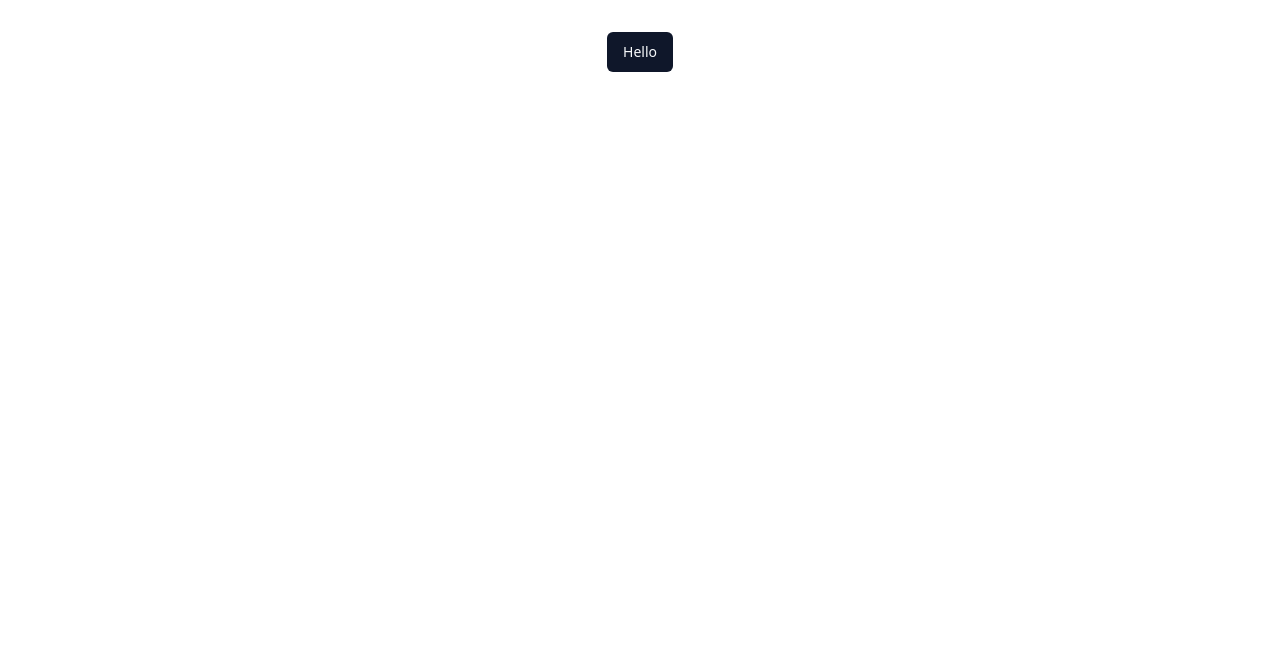
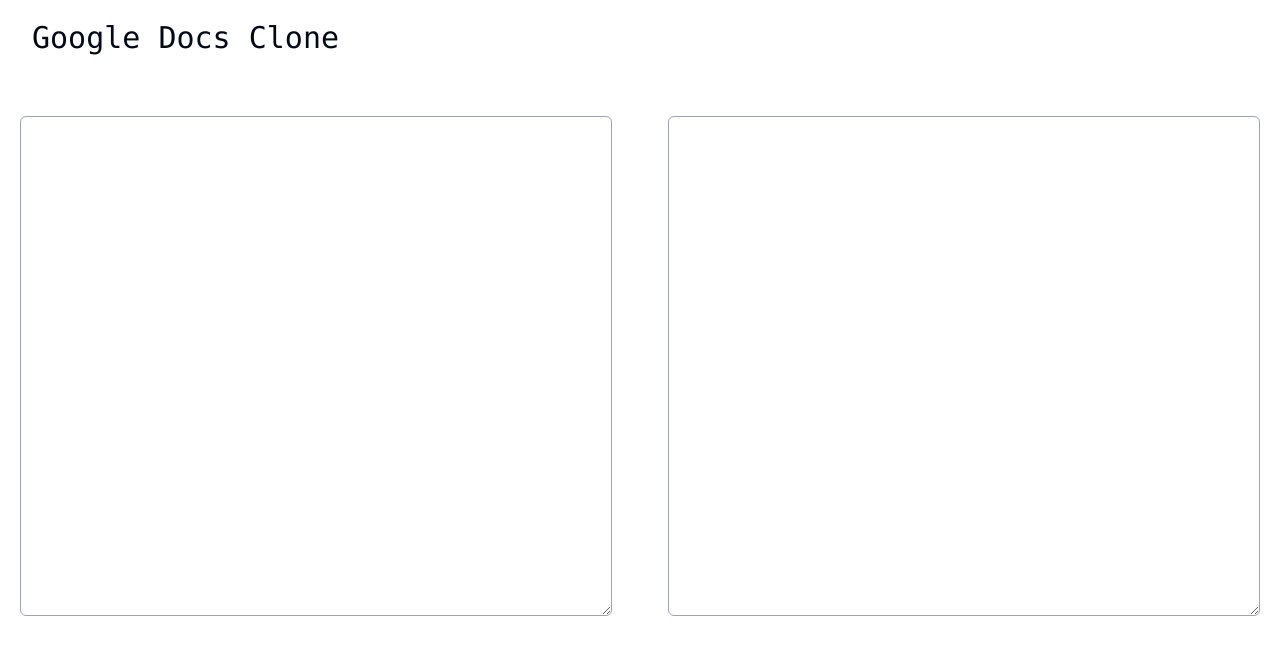
Before and after one commit to shreyas0924/socket-app, a React (Vite) app in the folder client/: page / in a window 1280 px wide. Shown: the top 654 px of the page. Built offline with nearby package versions, Linux system fonts and the light colour scheme.

Commit message:
basic frontend

```diff
--- a/client/package.json
+++ b/client/package.json
@@ -15,6 +15,7 @@
     "class-variance-authority": "^0.7.0",
     "clsx": "^2.0.0",
     "lucide-react": "^0.263.0",
+    "next-themes": "^0.2.1",
     "react": "^18.2.0",
     "react-dom": "^18.2.0",
     "tailwind-merge": "^1.14.0",
--- a/client/src/App.tsx
+++ b/client/src/App.tsx
@@ -1,10 +1,15 @@
-import './App.css'
-import { Button } from './components/ui/button'
+import Navbar from './components/Navbar'
+
+import { Textarea } from './components/ui/textarea'
 
 function App() {
   return (
     <>
-      <Button>Hello</Button>
+      <Navbar />
+      <div className='flex gap-4'>
+        <Textarea className='w-1/2' />
+        <Textarea className='w-1/2' />
+      </div>
     </>
   )
 }
--- /dev/null
+++ b/client/src/components/Navbar.tsx
@@ -0,0 +1,11 @@
+const Navbar = () => {
+  return (
+    <div className='flex flex-wrap sticky top-0 z-20 font-mono md:ml-2 dark:bg-[#030711] bg-white mb-5 pb-5'>
+      <div className='flex-1 text-3xl   mt-5 ml-6 cursor-pointer   '>
+        Google Docs Clone
+      </div>
+    </div>
+  )
+}
+
+export default Navbar
--- /dev/null
+++ b/client/src/components/ui/textarea.tsx
@@ -0,0 +1,24 @@
+import * as React from 'react'
+
+import { cn } from '../../lib/utils'
+
+export interface TextareaProps
+  extends React.TextareaHTMLAttributes<HTMLTextAreaElement> {}
+
+const Textarea = React.forwardRef<HTMLTextAreaElement, TextareaProps>(
+  ({ className, ...props }, ref) => {
+    return (
+      <textarea
+        className={cn(
+          'flex min-h-[500px] w-full rounded-md border border-input bg-transparent px-3 py-2 m-5 text-sm ring-offset-background placeholder:text-muted-foreground focus-visible:outline-none focus-visible:ring-2 focus-visible:ring-ring focus-visible:ring-offset-2 disabled:cursor-not-allowed disabled:opacity-50 border-gray-400',
+          className
+        )}
+        ref={ref}
+        {...props}
+      />
+    )
+  }
+)
+Textarea.displayName = 'Textarea'
+
+export { Textarea }
```
Also changed, not shown: 1 other file (tests, documents, lock files or other folders).
